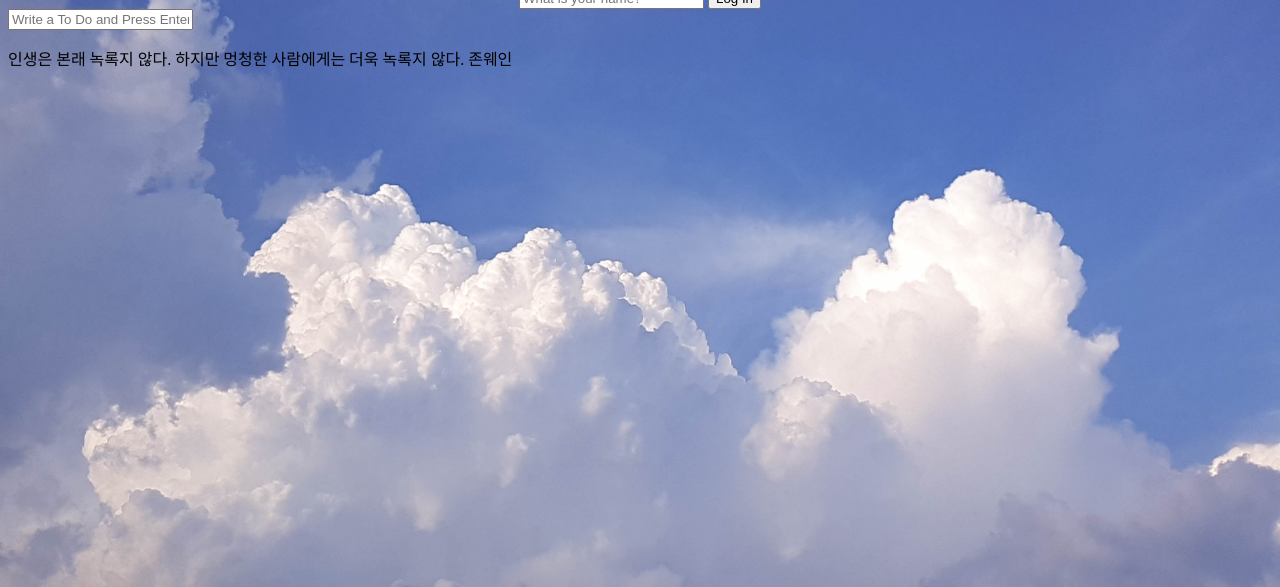
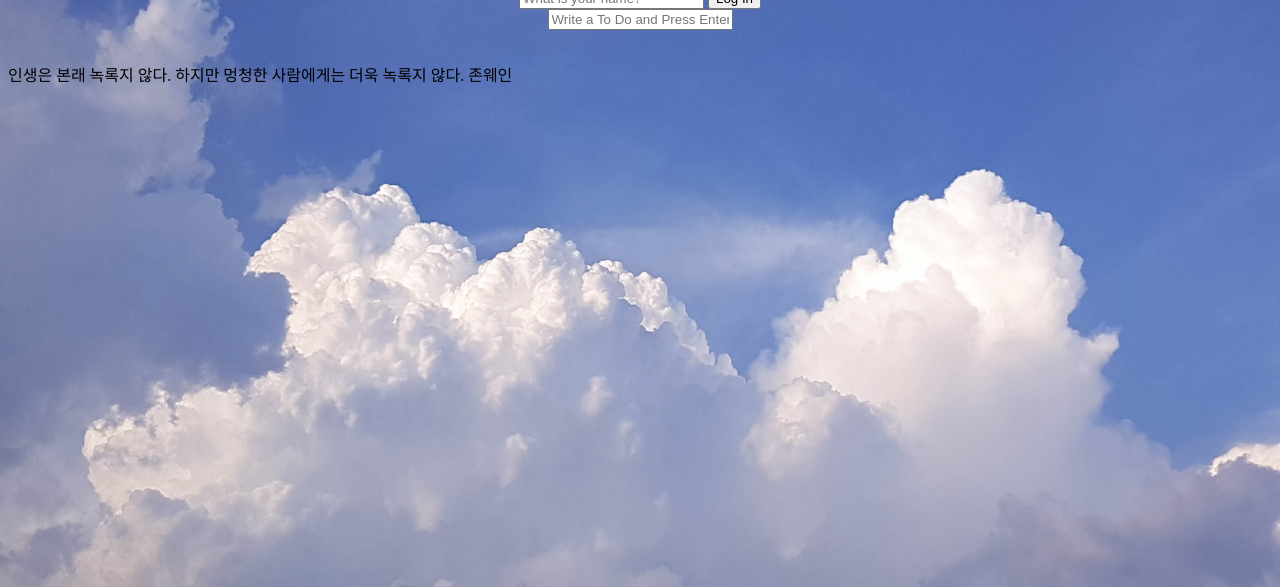
Before and after one commit to 2-Jihee/Momentum-App, a plain HTML site: page index.html in a window 1280 px wide. Shown: the part 213-800 px from the top of the page. Drawn offline with Linux system fonts and the light colour scheme.

Commit message:
add todo div

```diff
--- a/CSS/style.css
+++ b/CSS/style.css
@@ -29,3 +29,10 @@ img {
     color: white;
     font-size: 54px;
 }
+
+.todo-contents{
+    display: flex;
+    flex-direction: column;
+    justify-content: center;
+    align-items: center;
+}
--- a/index.html
+++ b/index.html
@@ -20,10 +20,12 @@
         </form>
         <h1 class="hidden" id="greeting"></h1>
     </div>
-    <form id="todo-form">
-        <input type="text" placeholder="Write a To Do and Press Enter" required/>
-    </form>
-    <ul id="todo-list"></ul>
+    <div class="todo-contents">
+        <form id="todo-form">
+            <input type="text" placeholder="Write a To Do and Press Enter" required/>
+        </form>
+        <ul id="todo-list"></ul>
+    </div>
     <div id="quote">
         <span></span>
         <span></span>
```
